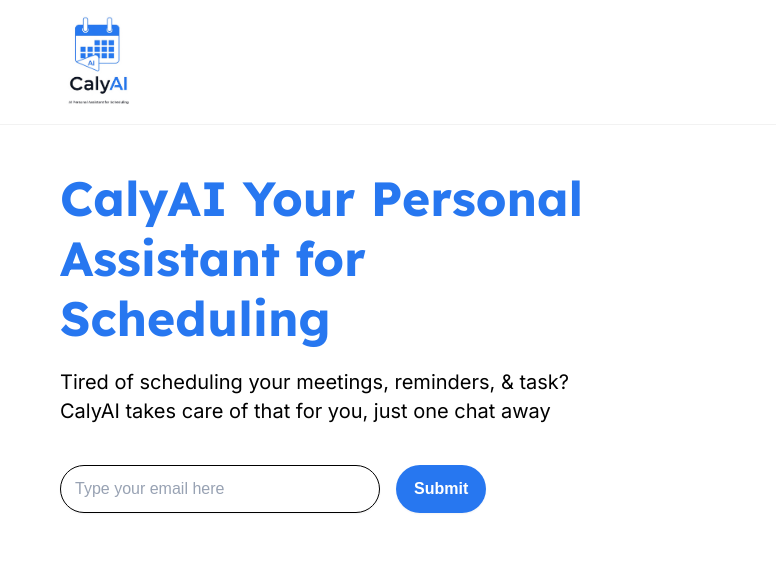
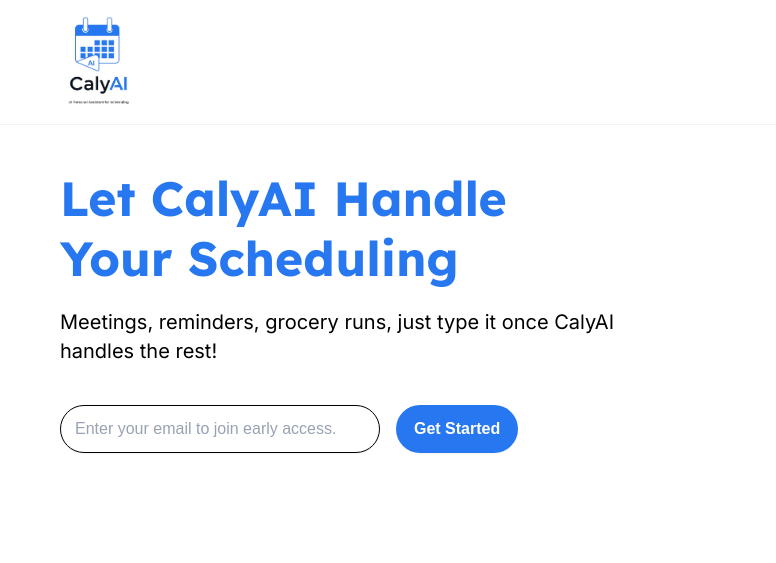
Before and after one commit to rizkysutanto/calyai_lp, a website: page index.html in a window 1280 px wide. Shown: the top 563 px of the page, 0-776 px from the left. Drawn offline with Linux system fonts and the light colour scheme; grey boxes are pictures that could not be loaded; placeholder pictures from the web are drawn by us.

Commit message:
Update index.html

```diff
--- a/index.html
+++ b/index.html
@@ -658,13 +658,13 @@
         <div class="hero-content">
             <div class="hero-left">
                 <div class="hero-text">
-                    <h1 class="hero-title">CalyAI Your Personal Assistant for Scheduling</h1>
-                    <p class="hero-subtitle">Tired of scheduling your meetings, reminders, & task? CalyAI takes care of that for you, just one chat away</p>
+                    <h1 class="hero-title">Let CalyAI Handle Your Scheduling</h1>
+                    <p class="hero-subtitle">Meetings, reminders, grocery runs, just type it once CalyAI handles the rest!</p>
                 </div>
                 <div class="hero-form">
                     <div class="form-row">
-                        <input type="email" id="hero-email" class="email-input" placeholder="Type your email here" required>
-                        <button type="submit" class="submit-button" onclick="submitEmail('hero-email', 'hero-message')">Submit</button>
+                        <input type="email" id="hero-email" class="email-input" placeholder="Enter your email to join early access." required>
+                        <button type="submit" class="submit-button" onclick="submitEmail('hero-email', 'hero-message')">Get Started</button>
                     </div>
                     <div id="hero-message" class="message"></div>
                 </div>
```
